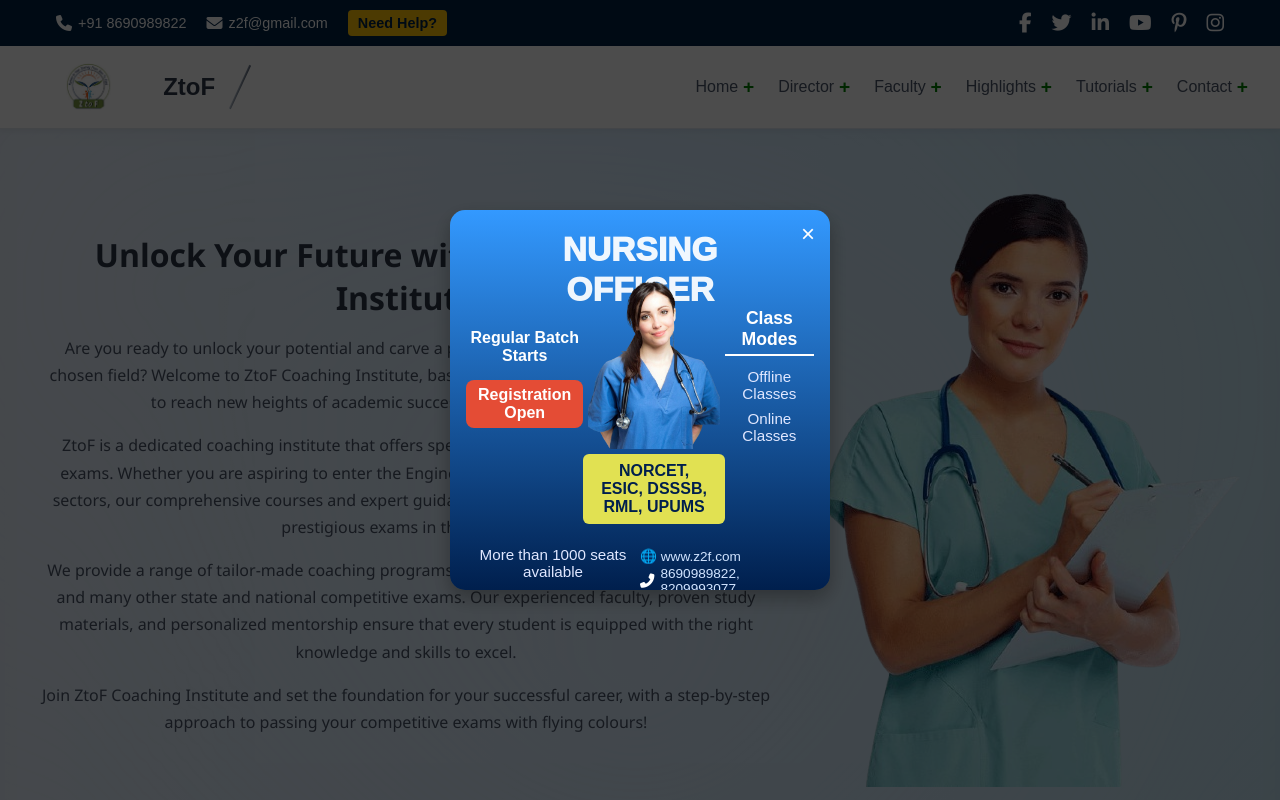
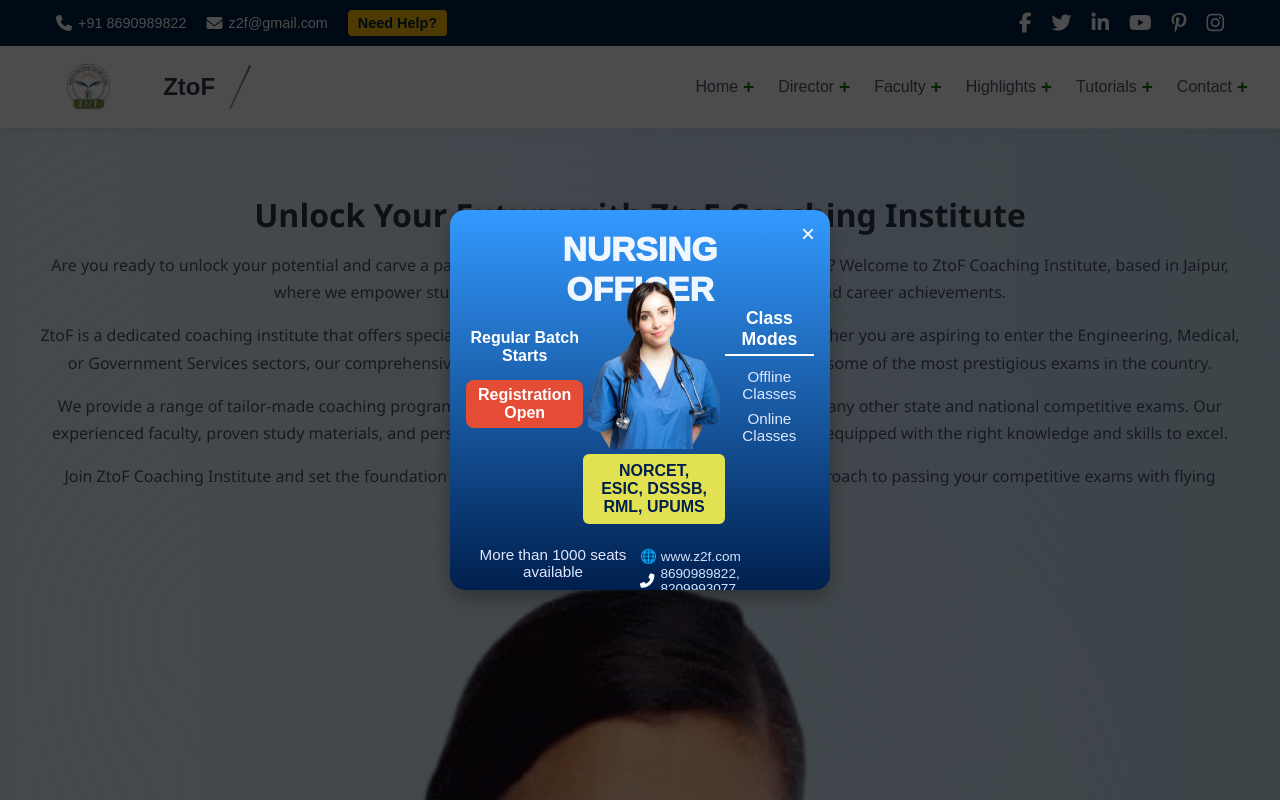
Before and after one commit to amal773/ZtoF, a React (Create React App) app: page / in a window 1280 px wide. Shown: the top 800 px of the page. Built offline with nearby package versions, Linux system fonts and the light colour scheme; a small style sheet from the web is missing.

Commit message:
Corrected image width in small screens

```diff
--- a/src/Pages/LandingPage/LandingPage.css
+++ b/src/Pages/LandingPage/LandingPage.css
@@ -600,6 +600,16 @@
   text-align: center;
 }
 
+.home-image-wrapper {
+    width: 100%; /* or try 100% if still too large */
+    margin: 0 auto; /* center the image if needed */
+  }
+
+  .home-image-wrapper img {
+    width: 100%;   /* make the image shrink to container width */
+    height: auto;  /* maintain aspect ratio */
+  }
+
 .section-title {
   font-size: 32px;
   margin-bottom: 20px;
```
